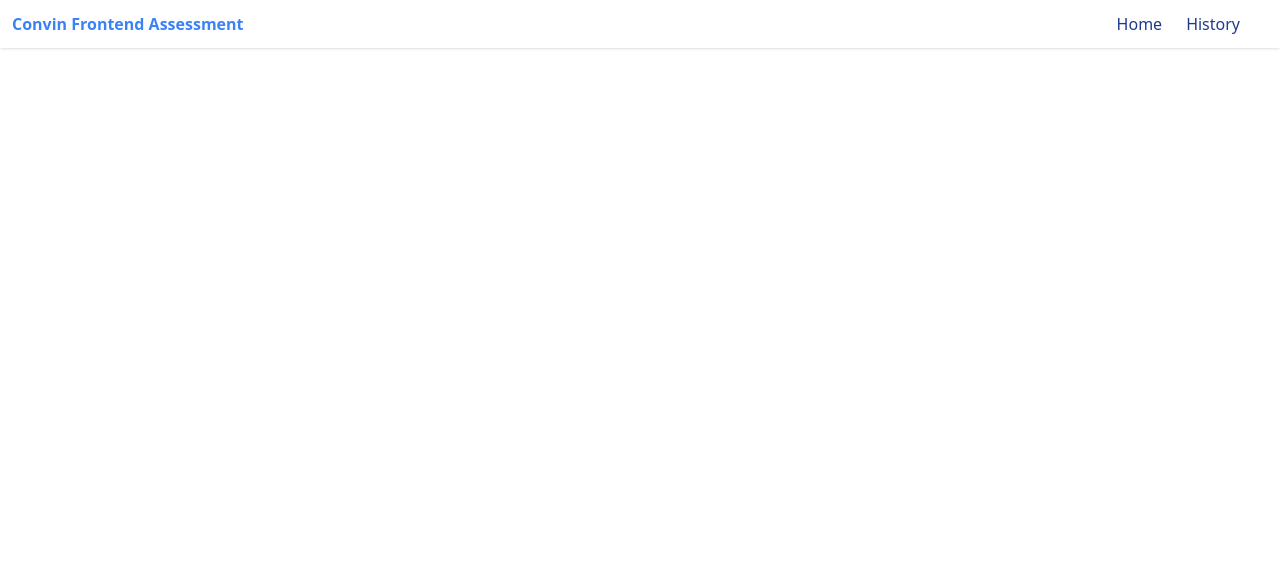
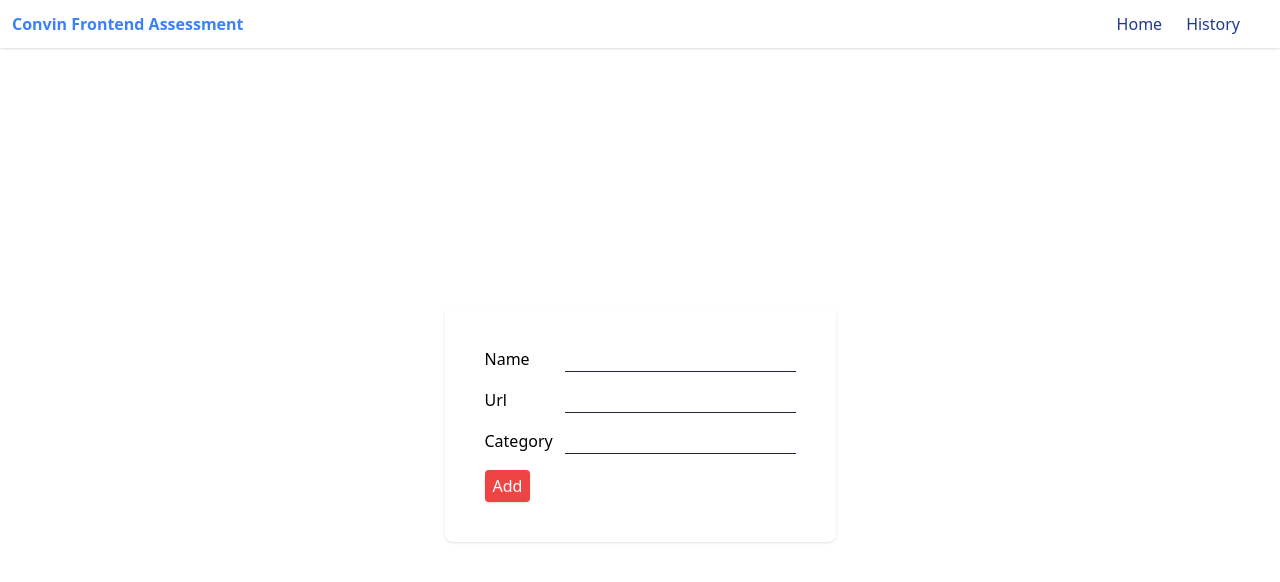
Before and after one commit to Sai-02/convin-frontend-assessment, a React (Create React App) app: page /add in a window 1280 px wide. Shown: the top 582 px of the page. Built offline with nearby package versions, Linux system fonts and the light colour scheme.

Commit message:
add card functionality added

```diff
--- a/src/App.js
+++ b/src/App.js
@@ -2,6 +2,7 @@ import Header from "./components/Header/Header";
 import History from "./components/History/History";
 import Dashboard from "./components/Dashboard/Dashboard";
 import { BrowserRouter, Routes, Route } from "react-router-dom";
+import AddCard from "./components/AddCard/AddCard";
 function App() {
   return (
     <BrowserRouter>
@@ -10,6 +11,7 @@ function App() {
         <Routes>
           <Route path="/" element={<Dashboard />} />
           <Route path="/history" element={<History />} />
+          <Route path="/add" element={<AddCard />} />
         </Routes>
       </div>
     </BrowserRouter>
--- /dev/null
+++ b/src/components/AddCard/AddCard.js
@@ -0,0 +1,89 @@
+import React, { useState } from "react";
+import { message } from "antd";
+import { useDispatch } from "react-redux";
+import cardSlice, { cardActions } from "../../redux/slices/cardSlice";
+import { useNavigate } from "react-router-dom";
+const AddCard = () => {
+  const dispatch = useDispatch();
+  const [name, setName] = useState("");
+  const [url, setUrl] = useState("");
+  const [category, setCategory] = useState("");
+  const [messageApi, contextHolder] = message.useMessage();
+  const navigate = useNavigate();
+  const addCard = () => {
+    if (isEmpty(name)) {
+      messageApi.warning("Name can't be empty");
+      return;
+    }
+    if (isEmpty(url)) {
+      messageApi.warning("Url can't be empty");
+      return;
+    }
+    if (isEmpty(category)) {
+      messageApi.warning("Category can't be empty");
+      return;
+    }
+    dispatch(
+      cardActions.addCard({
+        name,
+        category,
+        url,
+      })
+    );
+
+    messageApi.success("Card Added");
+    setTimeout(() => {
+      navigate("/");
+    }, 1000);
+  };
+  const isEmpty = (val) => val.trim() === "";
+  return (
+    <div
+      className="p-8 grid place-items-center "
+      style={{
+        height: "calc(100vh - 48px)",
+      }}
+    >
+      {contextHolder}
+      <div className="flex justify-center flex-col gap-4 shadow rounded-lg p-10">
+        <div className="flex gap-4 justify-self-center">
+          <span className="w-16">Name</span>
+          <input
+            type="text"
+            value={name}
+            onChange={(e) => setName(e.target.value)}
+            className="border-b border-gray-800"
+          />
+        </div>
+        <div className="flex gap-4 justify-self-center">
+          <span className="w-16">Url</span>
+          <input
+            type="text"
+            value={url}
+            onChange={(e) => setUrl(e.target.value)}
+            className="border-b border-gray-800"
+          />
+        </div>
+        <div className="flex gap-4 justify-self-center">
+          <span className="w-16">Category</span>
+          <input
+            type="text"
+            value={category}
+            onChange={(e) => setCategory(e.target.value)}
+            className="border-b border-gray-800"
+          />
+        </div>
+        <div className="">
+          <button
+            className="shadow bg-red-500 text-white py-1 px-2 rounded"
+            onClick={addCard}
+          >
+            Add
+          </button>
+        </div>
+      </div>
+    </div>
+  );
+};
+
+export default AddCard;
--- a/src/components/Dashboard/Dashboard.js
+++ b/src/components/Dashboard/Dashboard.js
@@ -1,8 +1,13 @@
 import React from "react";
+import { useNavigate } from "react-router-dom";
 import Card from "./Card";
 import Sidebar from "./Sidebar";
 
 const Dashboard = () => {
+  const navigate = useNavigate();
+  const openAddCardPage = () => {
+    navigate("/add");
+  };
   return (
     <div className="grid grid-cols-10 ">
       <div
@@ -20,7 +25,10 @@ const Dashboard = () => {
         }}
       >
         <div className="flex justify-end">
-          <button className="px-2 py-1 border-2 border-red-500 rounded-lg text-red-500">
+          <button
+            className="px-2 py-1 border-2 border-red-500 rounded-lg text-red-500"
+            onClick={openAddCardPage}
+          >
             + Add Card
           </button>
         </div>
--- a/src/index.css
+++ b/src/index.css
@@ -7,3 +7,15 @@
   margin: 0;
   box-sizing: border-box;
 }
+
+/*
+===========================================================================
+
+Global Styles
+
+===========================================================================
+*/
+
+input{
+  outline: none;
+}
--- a/src/redux/slices/cardSlice.js
+++ b/src/redux/slices/cardSlice.js
@@ -1,26 +1,27 @@
 import { createSlice } from "@reduxjs/toolkit";
 
 const initialState = {
-  value: 0,
+  cardObj: {},
+  activeCategory: "",
 };
 
 export const cardSlice = createSlice({
-  name: "counter",
+  name: "card",
   initialState,
   reducers: {
-    increment: (state) => {
-      state.value += 1;
-    },
-    decrement: (state) => {
-      state.value -= 1;
-    },
-    incrementByAmount: (state, action) => {
-      state.value += action.payload;
+    addCard: (state, action) => {
+      const newCard = { ...action.payload, id: Math.random() * 100000 };
+      const newObj = { ...state.cardObj };
+      if (!Object.keys(state.cardObj).includes(newCard.category)) {
+        newObj[newCard.category] = [];
+      }
+      newObj[newCard.category].push(newCard);
+      state.cardObj = { ...newObj };
     },
   },
 });
 
 // Action creators are generated for each case reducer function
-export const { increment, decrement, incrementByAmount } = cardSlice.actions;
+export const cardActions = { ...cardSlice.actions };
 
 export default cardSlice.reducer;
```
